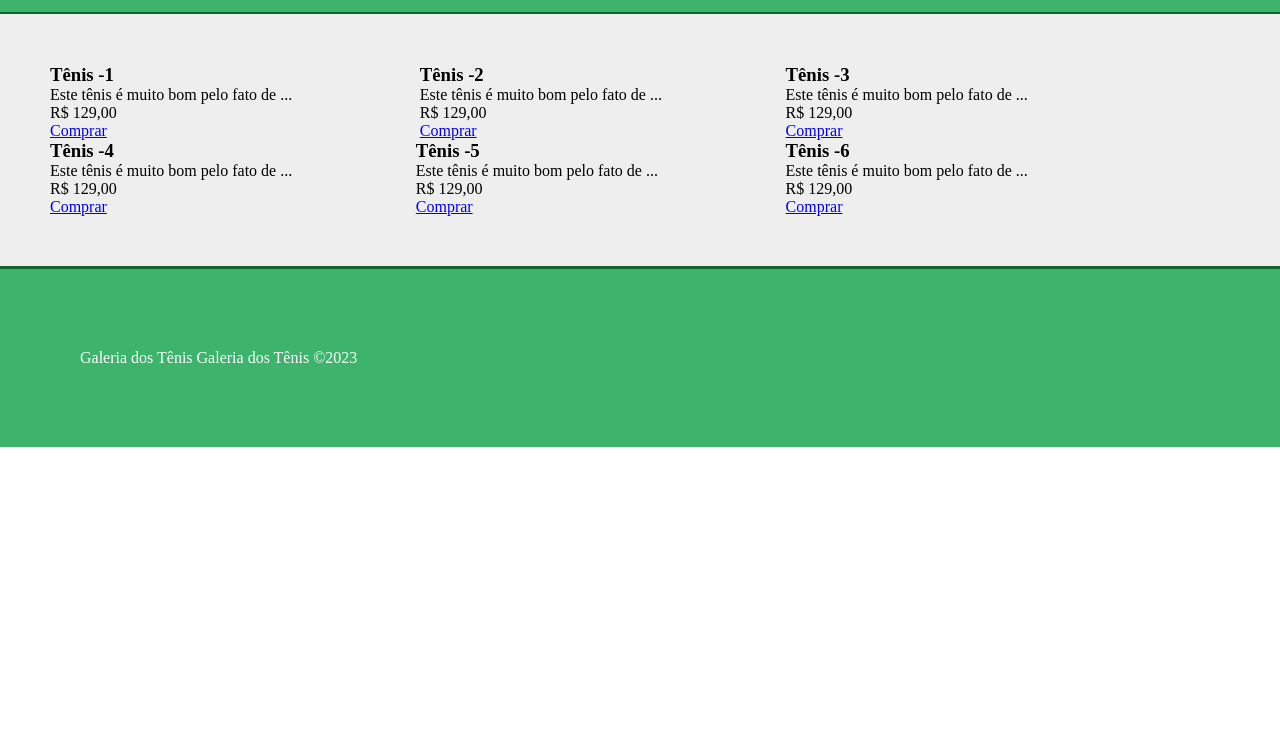
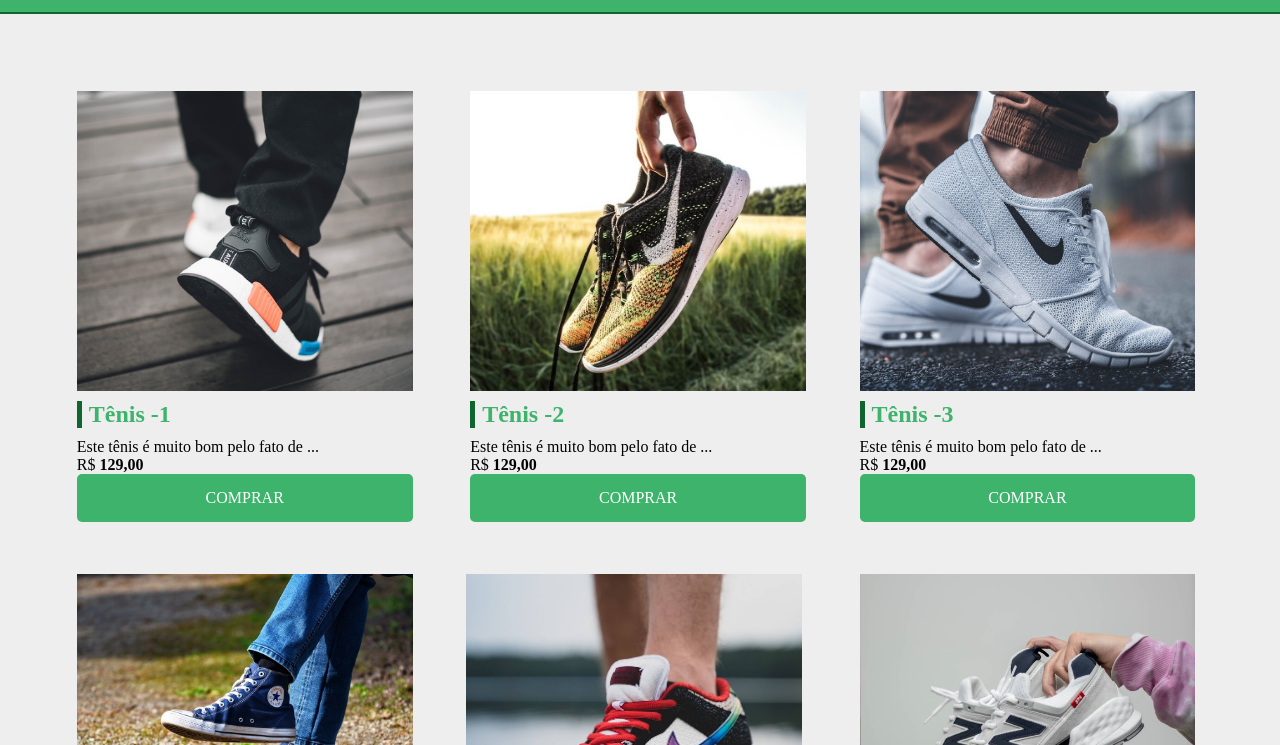
Before and after one commit to givannasr/projeto-css-html, a plain HTML site: page index.html in a window 1280 px wide. Shown: the part 55-800 px from the top of the page. Drawn offline with Linux system fonts and the light colour scheme.

Commit message:
galeria de tenis

```diff
--- a/css/style.css
+++ b/css/style.css
@@ -19,6 +19,61 @@ header{
 .card {
     width: 31%;
     display: inline-block;
+    margin: 1% 1%;
+    padding: 15px;
+    margin-bottom: 10px;
+}
+/*Trabalhando as imagens*/
+.product-image{
+    height: 300px;
+    width: 100%;
+    margin-bottom: 10px;
+    background-position: center;
+    background-size:cover;
+}
+#img-1 {
+    background-image: url('/img/tenis1.jpg');
+}
+#img-2 {
+    background-image: url('/img/tenis2.jpg');
+}
+#img-3 {
+    background-image: url('/img/tenis3.jpg');
+}
+#img-4 {
+    background-image: url('/img/tenis4.jpg');
+}
+#img-5 {
+    background-image: url('/img/tenis5.jpg');
+}
+#img-6 {
+    background-image: url('/img/tenis6.jpg');
+}
+h3{
+    margin-bottom: 10px;
+    color: #3db36b;
+    border-left: 5px solid #0f642f;
+    padding-left: 7px;
+    font-size: 24px;
+}
+.bold{
+    font-weight: bold;
+}
+
+.btn{
+    display: block;
+    width: 100%;
+    text-align: center;
+    text-decoration: none;
+    text-transform: uppercase;
+    background-color: #3db36b;
+    color: #fff;
+    padding: 15px;
+    border-radius: 5px;
+    transition: 2s;
+}
+.btn:hover{
+    background-color: #0f642f;
 }
 
 /*Rodapé*/
--- a/index.html
+++ b/index.html
@@ -26,7 +26,7 @@
        R$
        <span class="bold">129,00</span>
     </p>
-    <a href="#">Comprar</a>
+    <a href="#" class="btn">Comprar</a>
     </div>
     <div class="card">
         <div class="product-image" id="img-2"></div>
@@ -36,7 +36,7 @@
           R$
           <span class="bold">129,00</span>
        </p>
-       <a href="#">Comprar</a>
+       <a href="#" class="btn">Comprar</a>
        </div><div class="card">
         <div class="product-image" id="img-3"></div>
        <h3>Tênis -3</h3>
@@ -45,7 +45,7 @@
           R$
           <span class="bold">129,00</span>
        </p>
-       <a href="#">Comprar</a>
+       <a href="#" class="btn">Comprar</a>
        </div><div class="card">
         <div class="product-image" id="img-4"></div>
        <h3>Tênis -4</h3>
@@ -54,16 +54,16 @@
           R$
           <span class="bold">129,00</span>
        </p>
-       <a href="#">Comprar</a>
+       <a href="#" class="btn">Comprar</a>
        </div><div class="card">
-        <div class="product-image" id="img-5"></div>
+        <div class="product-image" id="img-5" ></div>
        <h3>Tênis -5</h3>
        <p>Este tênis é muito bom pelo fato de ...</p>
        <p>
           R$
           <span class="bold">129,00</span>
        </p>
-       <a href="#">Comprar</a>
+       <a href="#" class="btn">Comprar</a>
        </div>
        <div class="card">
         <div class="product-image" id="img-6"></div>
@@ -73,7 +73,7 @@
           R$
           <span class="bold">129,00</span>
        </p>
-       <a href="#">Comprar</a>
+       <a href="#" class="btn">Comprar</a>
        </div>
    </section>
 </main>
```
